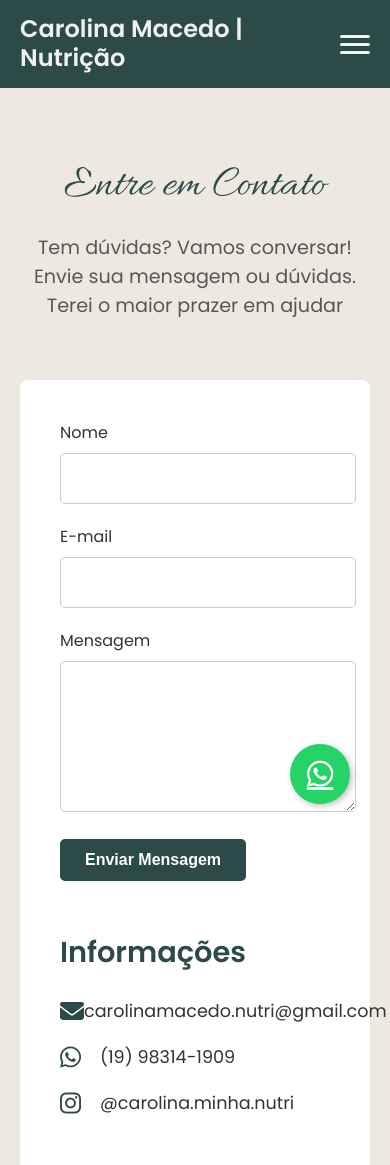
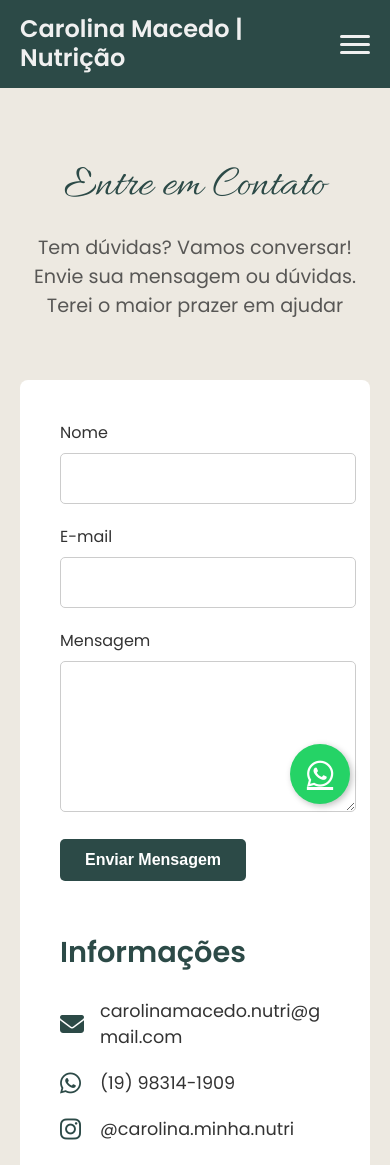
Before and after one commit to Chel0626/site-nutricionista-portfolio, an Astro site: page /contato in a window 390 px wide. Shown: the top 1165 px of the page. Built offline with nearby package versions, Linux system fonts and the light colour scheme; Astro itself is replaced by a stand-in of ours.

Commit message:
refactor

```diff
--- a/src/pages/contato.astro
+++ b/src/pages/contato.astro
@@ -6,7 +6,7 @@ import Layout from '../layouts/Layout.astro';
   <main class="contato-page">
     <h1>Entre em Contato</h1>
     <p class="subtitulo">
-     Tem dúvidas? Vamos conversar! Envie sua mensagem ou dúvidas. Terei o maior prazer em ajudar
+      Tem dúvidas? Vamos conversar! Envie sua mensagem ou dúvidas. Terei o maior prazer em ajudar
     </p>
 
     <div class="contato-container">
@@ -104,19 +104,27 @@ import Layout from '../layouts/Layout.astro';
     display: flex;
     align-items: center;
     margin-bottom: 20px;
+    /* Ajuste para evitar que o conteúdo ultrapasse */
+    word-break: break-all;
   }
   .info-item i {
     font-size: 1.5em;
     color: var(--cor-principal);
     width: 40px;
+    /* Adicionado para garantir espaço fixo */
+    flex-shrink: 0;
   }
   .info-item a {
     font-size: 1.1em;
     color: var(--cor-texto);
     text-decoration: none;
+    /* Permite que o texto quebre a linha */
+    overflow-wrap: break-word;
   }
   .info-item a:hover { text-decoration: underline; }
   @media (max-width: 768px) {
     .contato-container { flex-direction: column; }
+    /* Ajuste de largura para telas menores */
+    .form-container, .info-container { flex-basis: 100%; }
   }
 </style>
```
Also changed, not shown: public/foto-perfil.jpg.
